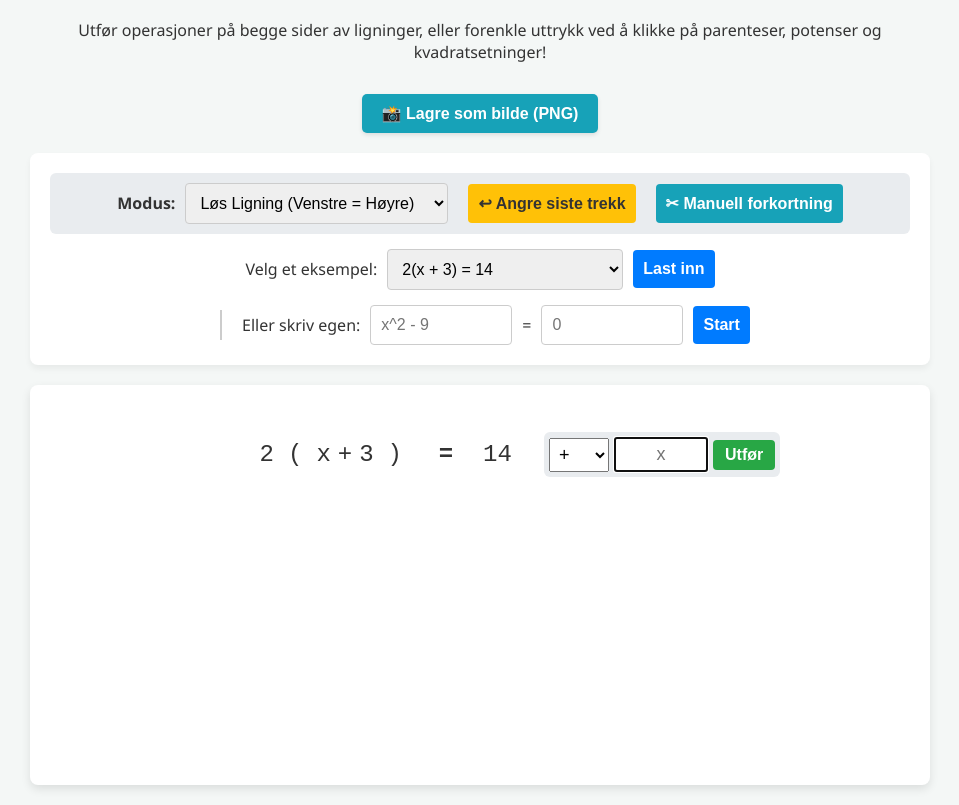
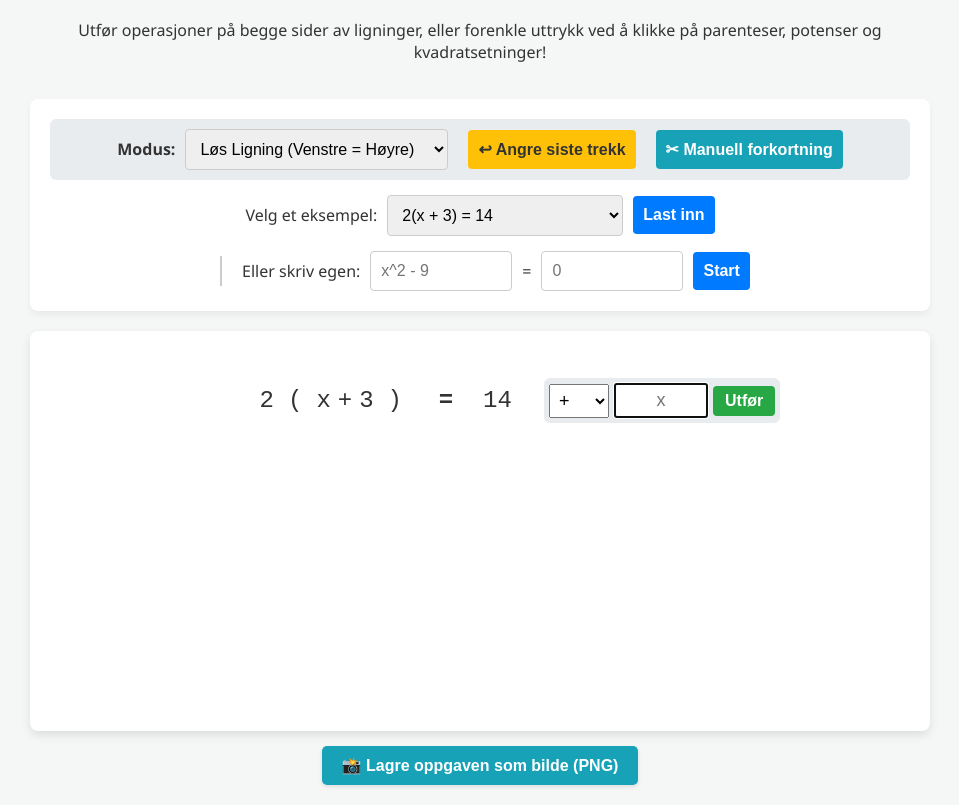
Before and after one commit to Hrafnir/Ligning-og-algebra-v2, a plain HTML site: page index.html in a window 1280 px wide. Shown: the part 87-892 px from the top of the page, without its empty margins (160-1119 px from the left). Drawn offline with nearby package versions, Linux system fonts and the light colour scheme.

Commit message:
Refactor index.html and add export button
Removed comments and reorganized elements in the HTML structure. Added a new export button for saving tasks as images.

```diff
--- a/index.html
+++ b/index.html
@@ -1,4 +1,3 @@
-<!-- Version: #18 -->
 <!DOCTYPE html>
 <html lang="no">
 <head>
@@ -6,7 +5,6 @@
     <meta name="viewport" content="width=device-width, initial-scale=1.0">
     <title>Balansemetoden & Interaktiv Algebra</title>
     <link rel="stylesheet" href="style.css">
-    <!-- Inkluderer html2canvas for å kunne ta skjermbilde (PNG-eksport) -->
     <script src="https://cdnjs.cloudflare.com/ajax/libs/html2canvas/1.4.1/html2canvas.min.js"></script>
 </head>
 <body>
@@ -14,11 +12,9 @@
     <header>
         <h1>Balansemetoden & Interaktiv Algebra</h1>
         <p>Utfør operasjoner på begge sider av ligninger, eller forenkle uttrykk ved å klikke på parenteser, potenser og kvadratsetninger!</p>
-        <button id="btn-export-png" class="btn-export">📸 Lagre som bilde (PNG)</button>
     </header>
 
     <div class="controls">
-        <!-- Modusvelger for å skille mellom Ligning og Uttrykk -->
         <div class="control-group mode-selector">
             <label for="mode-select"><strong>Modus: </strong></label>
             <select id="mode-select">
@@ -29,9 +25,7 @@
 
         <div class="control-group">
             <label for="example-select">Velg et eksempel: </label>
-            <!-- Javascript (script.js) fyller nå denne listen automatisk med alle våre oppgaver -->
-            <select id="example-select">
-            </select>
+            <select id="example-select"></select>
             <button id="btn-load-example">Last inn</button>
         </div>
 
@@ -45,17 +39,18 @@
         </div>
     </div>
 
-    <!-- Denne containeren vil bli omgjort til bilde ved eksport -->
     <div id="workspace-container">
         <div id="workspace">
-            <!-- Rader genereres her av JavaScript -->
-        </div>
+            </div>
         <div id="success-message" class="hidden">
             🎉 Gratulerer! Oppgaven er løst! 🎉
         </div>
     </div>
 
+    <div class="export-container">
+        <button id="btn-export-png" class="btn-export">📸 Lagre oppgaven som bilde (PNG)</button>
+    </div>
+
     <script src="script.js"></script>
 </body>
 </html>
-<!-- Version: #18 -->
```
